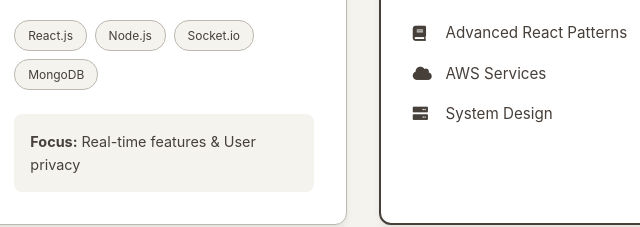
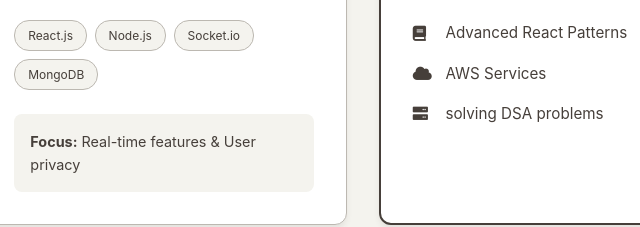
Before and after one commit to azharkhalil0407/azhar.github.io, a plain HTML site: page index.html in a window 1280 px wide. Shown: the part 1796-2023 px from the top of the page, 476-1116 px from the left. Drawn offline with Linux system fonts and the light colour scheme.

Commit message:
Update index.html

```diff
--- a/index.html
+++ b/index.html
@@ -173,7 +173,7 @@
                         </div>
                         <div class="focus-item">
                             <i class="fas fa-server"></i>
-                            <span>System Design</span>
+                            <span>solving DSA problems</span>
                         </div>
                     </div>
                 </div>
```
